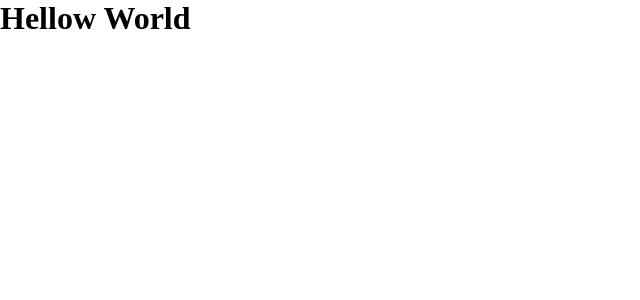
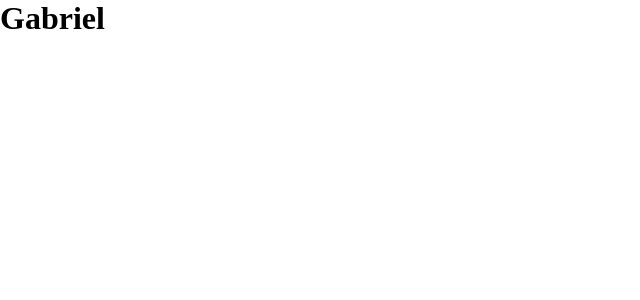
Before and after one commit to Nail-Style/Nailstyle-front, a React (Vite) app: page / in a window 1280 px wide. Shown: the top 300 px of the page, without its empty margins (0-640 px from the left). Built offline with nearby package versions, Linux system fonts and the light colour scheme.

Commit message:
Commit inicial

```diff
--- a/src/App.jsx
+++ b/src/App.jsx
@@ -6,7 +6,7 @@ function App() {
 
   return (
     <>
-    <h1>Hellow World</h1>
+    <h1>Gabriel</h1>
     </>
   )
 }
```
